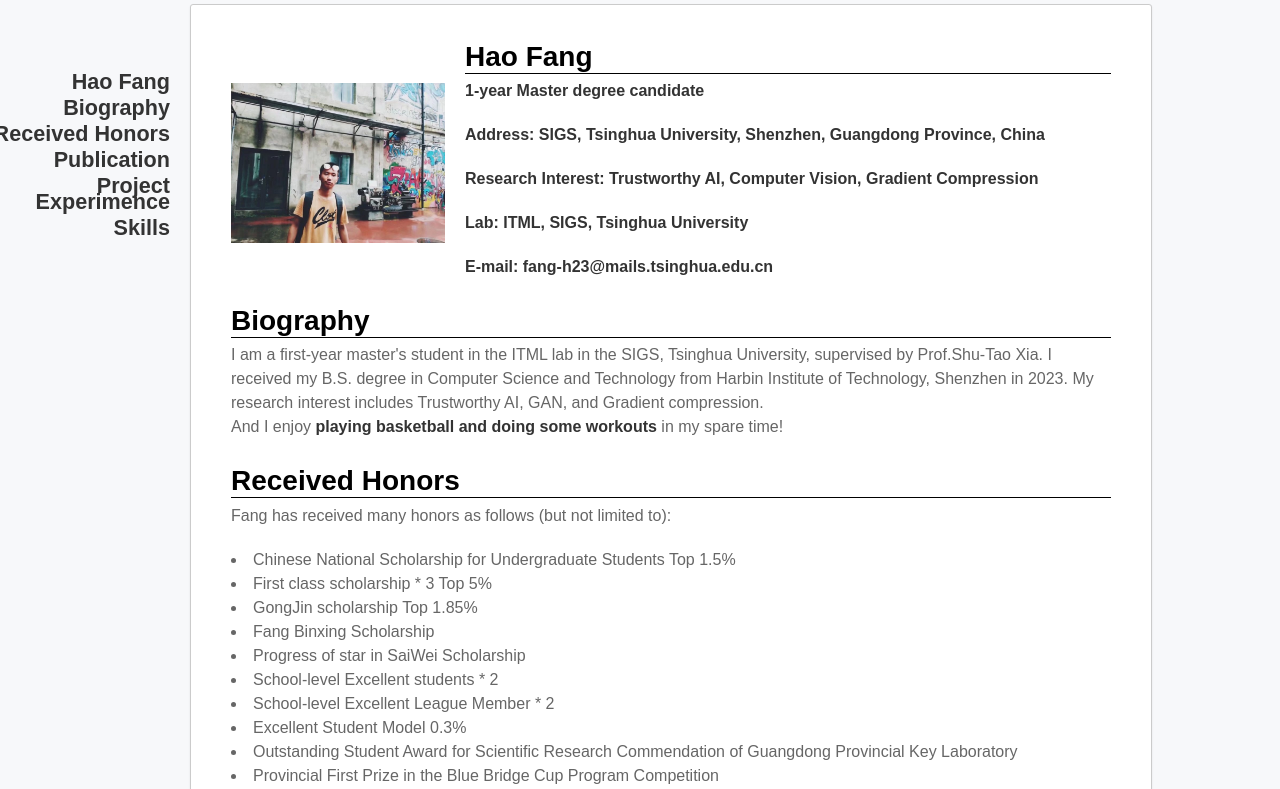
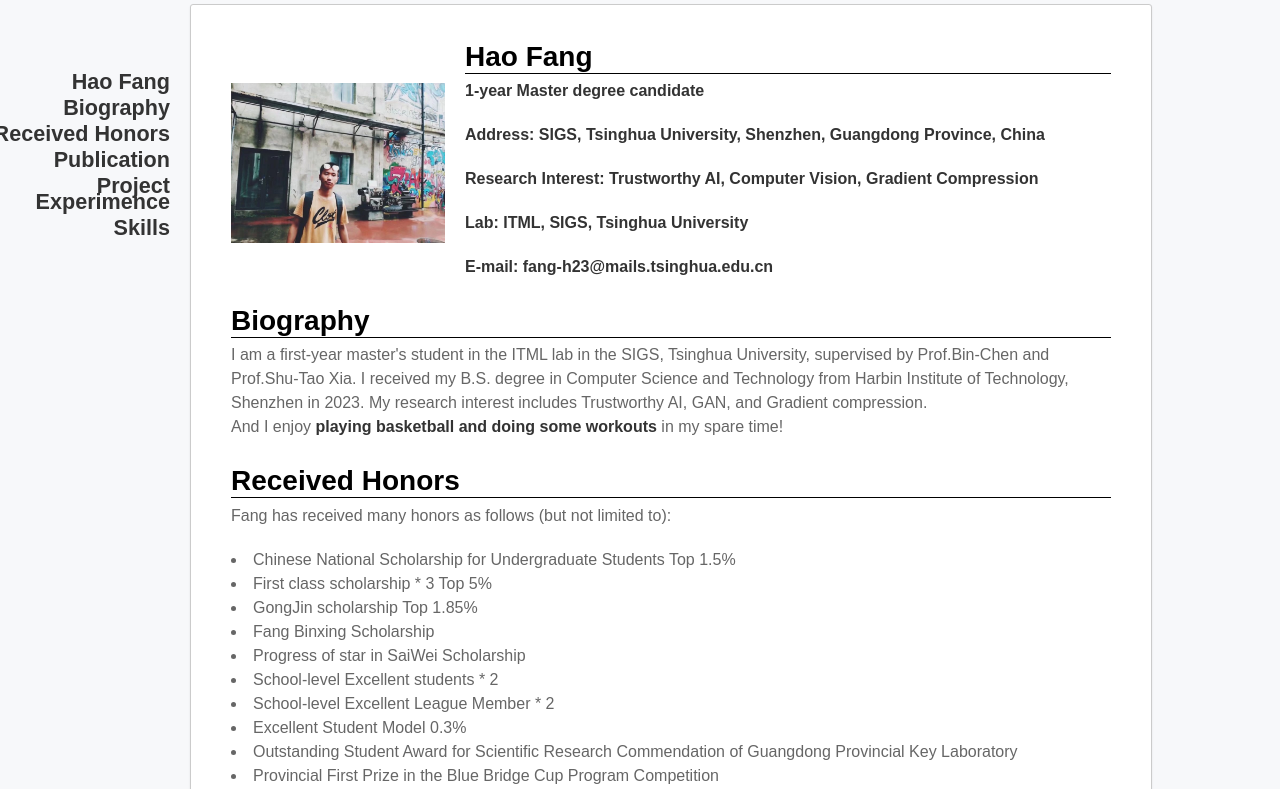
Before and after one commit to ffhibnese/ffhibnese.github.io, a Jekyll site: the page built from index.md, in a window 1280 px wide and 900 px high, cut to the strip 111-900 px from the top of the window. Built offline with Jekyll 4.4.1, drawn with Linux system fonts in a browser that asks for light colours; nearby versions of some CDN libraries; our own code applies the rules of GitHub Pages for plain Markdown files.

Commit message:
Update index.md

```diff
--- a/index.md
+++ b/index.md
@@ -21,7 +21,7 @@
     <td width="100%">
       <h2>Biography</h2>
 
-       <p>I am a first-year master's student in the ITML lab in the SIGS, Tsinghua University, supervised by Prof.Shu-Tao Xia. I received my B.S. degree in Computer Science and Technology from Harbin Institute of Technology, Shenzhen in 2023.
+       <p>I am a first-year master's student in the ITML lab in the SIGS, Tsinghua University, supervised by Prof.Bin-Chen and Prof.Shu-Tao Xia. I received my B.S. degree in Computer Science and Technology from Harbin Institute of Technology, Shenzhen in 2023.
        My research interest includes Trustworthy AI, GAN, and Gradient compression. <br>And I enjoy <b>playing basketball and doing some workouts</b> in my spare time!</p>
     </td>
   </tr>
```
